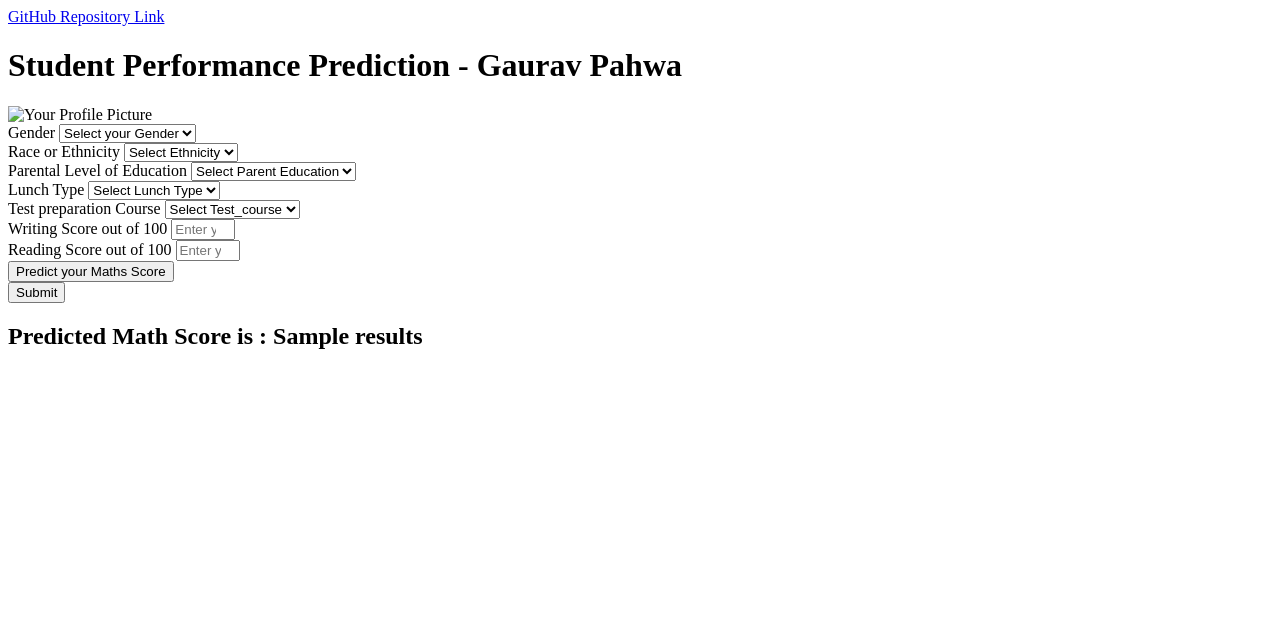
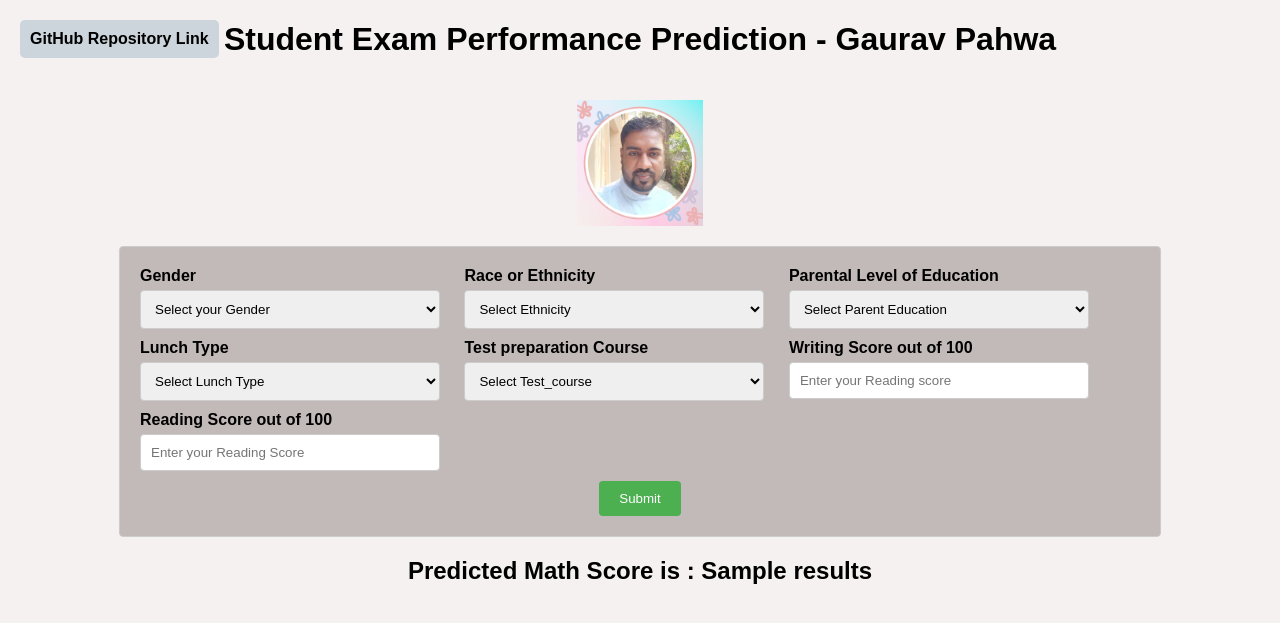
Before and after one commit to GauravPahwa2021/Student_Exam_Performance_Prediction, a Flask app: template templates/index.html in a window 1280 px wide. Shown: the top 623 px of the page. Run offline with Flask 3, Linux system fonts and the light colour scheme; the template is opened without the code that fills it: most values are stand-ins (such as "Sample title", 1, 10 or a date in 2020).

Commit message:
index and css

```diff
--- /dev/null
+++ b/static/css/style.css
@@ -0,0 +1,75 @@
+body {
+    font-family: Arial, sans-serif;
+    background-color: #f6f1f1;
+  }
+.top-left-link {
+        position: absolute;
+        top: 20px; /* Add some top margin */
+        left: 20px; /* Add some left margin */
+        padding: 10px; /* Add some padding */
+        background-color: #cbd5db; /* Add a background color */
+        border-radius: 5px; /* Add some rounded corners */
+        font-size: 16px; /* Increase the font size */
+        color: black; /* Change the font color */
+        text-decoration: none; /* Remove the underline */
+        font-weight: bold;
+  }
+.profile
+  {
+        display: block;
+        margin-left: auto;
+        margin-right: auto;
+        width: 10%;
+        padding: 20px; /* adds 30 pixels of padding around the image */
+  }
+  .form-box {
+    max-width: 1000px;
+    margin: 0 auto;
+    background-color: #c2b9b9;
+    padding: 20px;
+    border: 1px solid #ccc;
+    border-radius: 4px;
+  }
+  h1 {
+    text-align: center;
+  }
+  h2 {
+    text-align: center;
+  }
+  label {
+    display: block;
+    margin-bottom: 10px;
+    font-weight: bold;
+  }
+  input[type="number"], select {
+    padding: 10px;
+    border: 1px solid #ccc;
+    border-radius: 4px;
+    box-sizing: border-box;
+    margin-bottom: 10px;
+    width: 100%;
+  }
+  input[type="submit"] {
+    background-color: #4CAF50;
+    color: white;
+    padding: 10px 20px;
+    border: none;
+    border-radius: 4px;
+    cursor: pointer;
+    margin-top: 10px;
+    display: block;
+    margin: 0 auto;
+  }
+  input[type="submit"]:hover {
+    background-color: #45a049;
+  }
+  .form-group {
+    display: inline-block;
+    vertical-align: top;
+    margin-right: 20px;
+    width: 30%;
+  }
+
+  .form-group label {
+    margin-bottom: 5px;
+  }
--- a/templates/index.html
+++ b/templates/index.html
@@ -2,16 +2,15 @@
 <html>
     <head>
         <title>Student Exam Performance Indicator Prediction Project</title>
-        <link rel="stylesheet" href="{{ url_for('templates', filename='style.css') }}">
+        <link rel="stylesheet" href="{{ url_for('static', filename='css/style.css') }}">
     </head>
     <body>
-        <div class="login">
             <a href="https://github.com/GauravPahwa2021/Generic_ML_Project" class="top-left-link" target="_blank">GitHub Repository Link</a>
-            <h1>Student Performance Prediction - Gaurav Pahwa</h1>
-            <img src="{{ url_for('templates', filename='/your_profile_pic.jpg') }}" alt="Your Profile Picture" class="profile">
+            <h1>Student Exam Performance Prediction - Gaurav Pahwa</h1>
+            <img src="{{ url_for('static', filename='/Image/your_profile_pic.jpg') }}" alt="Your Profile Picture" class="profile">
             <div class="form-box">
             <form action="{{ url_for('predict_datapoint') }}" method="POST">
-                <div class="mb-3">
+                <div class="form-group">
                     <label class="form-label">Gender</label>
                     <select class="form-control" name="gender" placeholder="Enter you Gender" required>
                         <option class="placeholder" selected disabled value="">Select your Gender</option>
@@ -23,7 +22,7 @@
                         </option>
                     </select>
                 </div>
-                <div class="mb-3">
+                <div class="form-group">
                     <label class="form-label">Race or Ethnicity</label>
                     <select class="form-control" name="ethnicity" placeholder="Enter you ethnicity" required>
                         <option class="placeholder" selected disabled value="">Select Ethnicity</option>
@@ -44,7 +43,7 @@
                         </option>
                     </select>
                 </div>
-                <div class="mb-3">
+                <div class="form-group">
                     <label class="form-label">Parental Level of Education</label>
                     <select class="form-control" name="parental_level_of_education"
                         placeholder="Enter you Parent Education" required>
@@ -69,7 +68,7 @@
                         </option>
                     </select>
                 </div>
-                <div class="mb-3">
+                <div class="form-group">
                     <label class="form-label">Lunch Type</label>
                     <select class="form-control" name="lunch" placeholder="Enter you Lunch" required>
                         <option class="placeholder" selected disabled value="">Select Lunch Type</option>
@@ -81,7 +80,7 @@
                         </option>
                     </select>
                 </div>
-                <div class="mb-3">
+                <div class="form-group">
                     <label class="form-label">Test preparation Course</label>
                     <select class="form-control" name="test_preparation_course" placeholder="Enter you Course"
                         required>
@@ -94,24 +93,20 @@
                         </option>
                     </select>
                 </div>
-                <div class="mb-3">
+                <div class="form-group">
                     <label class="form-label">Writing Score out of 100</label>
                     <input class="form-control" type="number" name="reading_score"
                         placeholder="Enter your Reading score" min='0' max='100' />
                 </div>
-                <div class="mb-3">
+                <div class="form-group">
                     <label class="form-label">Reading Score out of 100</label>
                     <input class="form-control" type="number" name="writing_score"
                         placeholder="Enter your Reading Score" min='0' max='100' />
                 </div>
-                <div class="mb-3">
-                    <input class="btn btn-primary" type="submit" value="Predict your Maths Score" required />
-                </div>
                 <div style="clear:both;"></div>
-                    <input type="submit" value="Submit">
+                <input type="submit" value="Submit">
             </form>
             </div>
-        </div>
         <h2>
             Predicted Math Score is : {{ results }}
         </h2>
```
Also changed, not shown: static/Image/your_profile_pic.jpg (added), templates/style.css (deleted).
